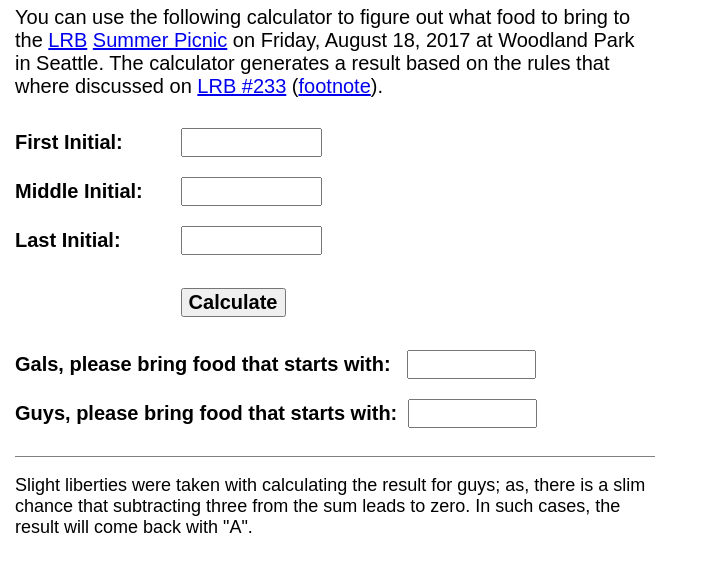
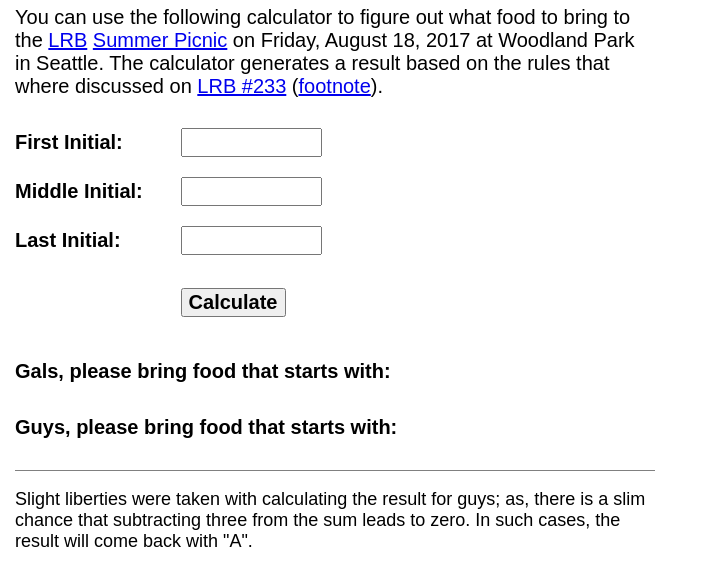
Before and after one commit to questionlp/LRBSummerPicnicCalculator, a plain HTML site: page index.html in a window 1280 px wide. Shown: the part 93-678 px from the top of the page, without its empty margins (0-703 px from the left). Drawn offline with Linux system fonts and the light colour scheme.

Commit message:
Flatted result fields and embiggened font

```diff
--- a/style.css
+++ b/style.css
@@ -6,6 +6,7 @@
     input { font-size: 100%; }
     button { font-size: 100%; font-weight: 600; }
     p.fn { border-top: 1px solid gray; font-size: 90%; padding-top: 1em; }
+    input#femaleresult, input#maleresult { border: none; font-size: 150%; font-weight: 600; }
 }
 
 @media only screen and (max-device-width: 480px) {
```
